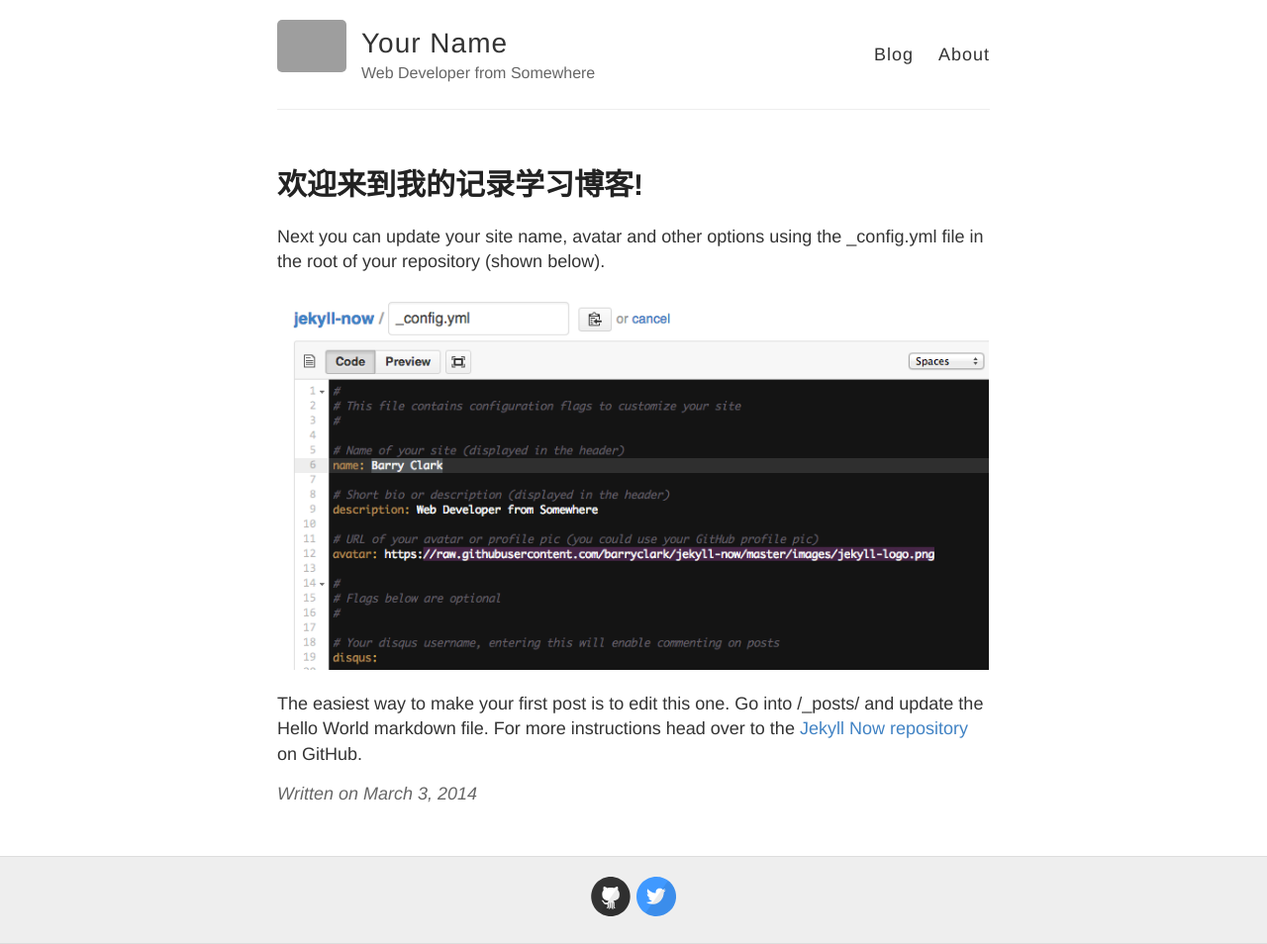
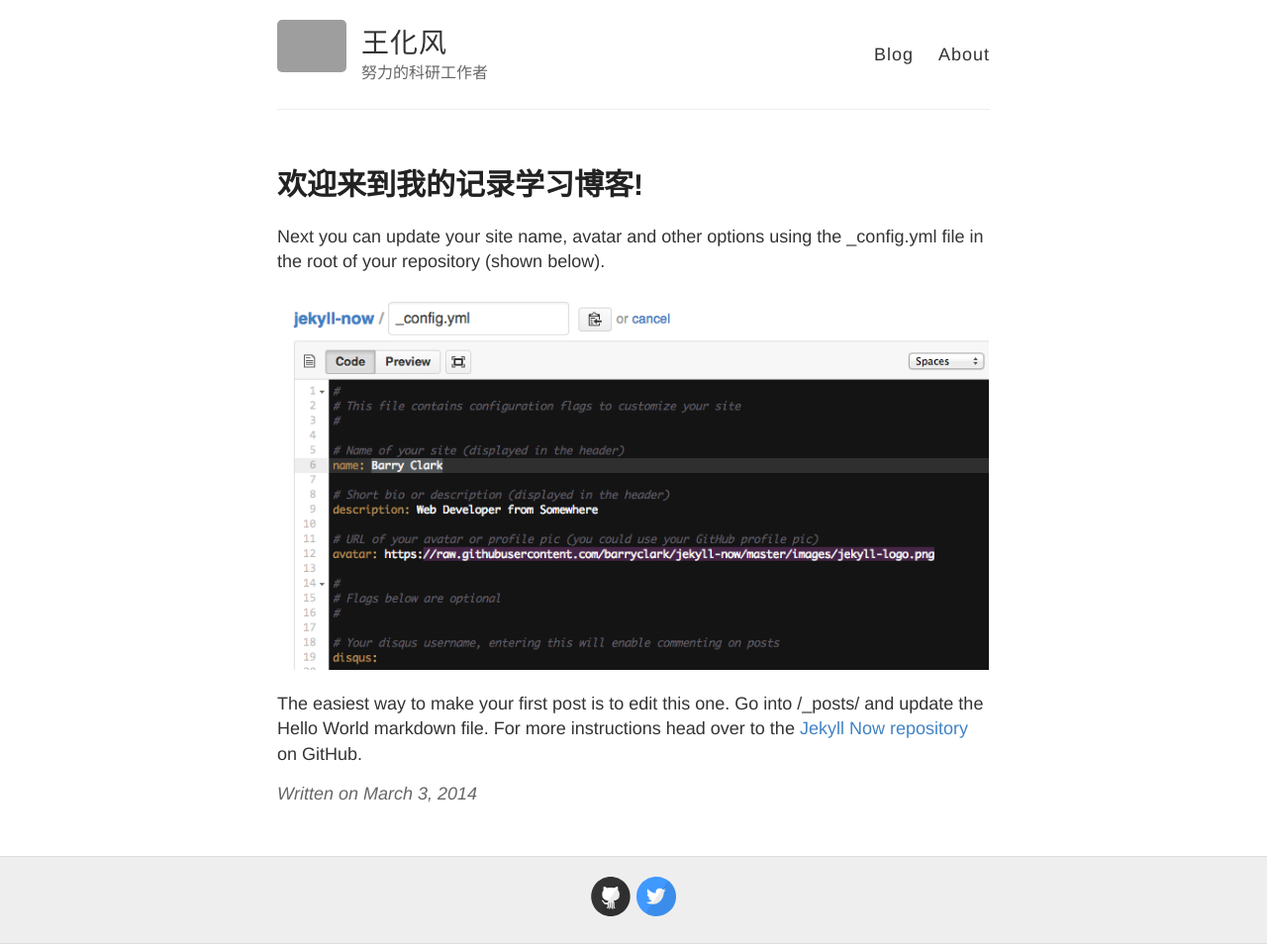
Before and after one commit to NOCharles/NOCharles.github.io, a Jekyll site: the page built from _posts/2014-3-3-Hello-World.md, in a window 1280 px wide. Shown: the whole page at 99% size. Built offline with Jekyll 4.4.1, drawn with Linux system fonts in a browser that asks for light colours; grey boxes are pictures that could not be loaded.

Commit message:
Update _config.yml

```diff
--- a/_config.yml
+++ b/_config.yml
@@ -3,10 +3,10 @@
 #
 
 # Name of your site (displayed in the header)
-name: Your Name
+name: 王化风
 
 # Short bio or description (displayed in the header)
-description: Web Developer from Somewhere
+description: 努力的科研工作者
 
 # URL of your avatar or profile pic (you could use your GitHub profile pic)
 avatar: https://raw.githubusercontent.com/barryclark/jekyll-now/master/images/jekyll-logo.png
```
